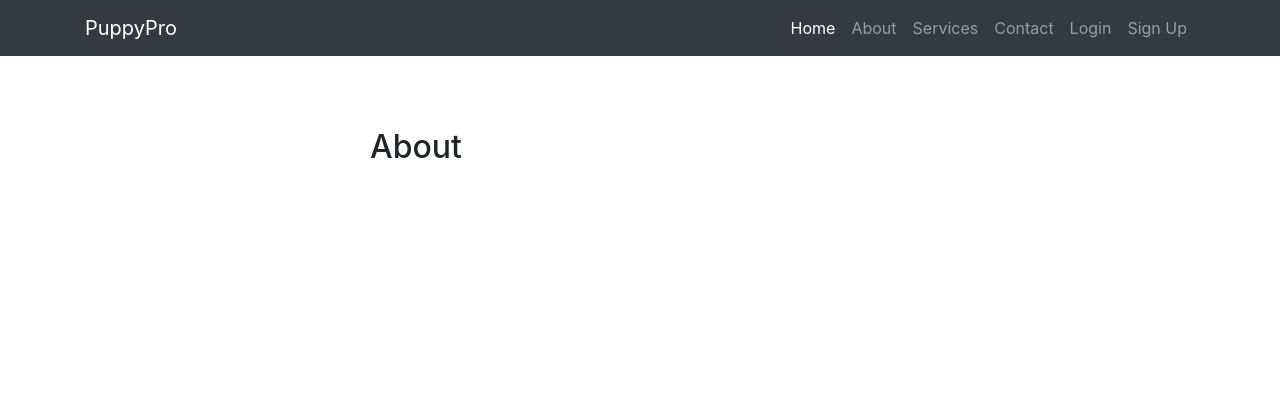
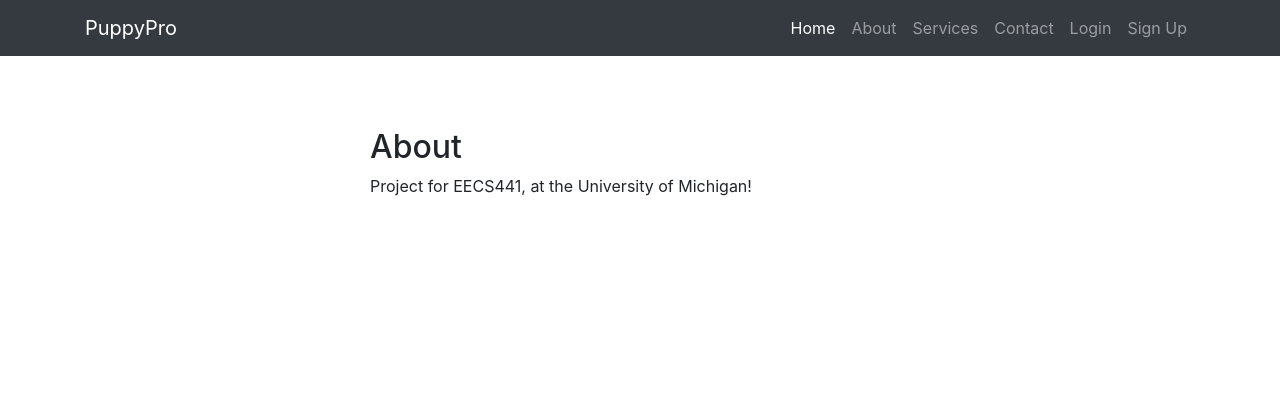
Before and after one commit to nadapa09/puppyPro, a Flask app: page /about in a window 1280 px wide. Shown: the top 420 px of the page. Run offline with Flask 2, Linux system fonts and the light colour scheme; some libraries are stand-ins or nearby versions.

Commit message:
Update about.html

```diff
--- a/templates/about.html
+++ b/templates/about.html
@@ -4,6 +4,7 @@
 	<br>
 	<br>
 	<h2> About </h2>
+<body> Project for EECS441, at the University of Michigan!</body>
 	{{data | safe}}
 
 {% endblock %}
```
